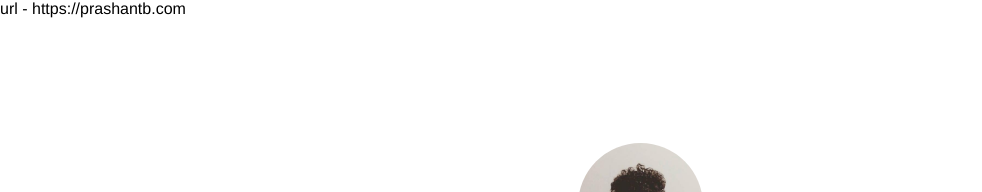
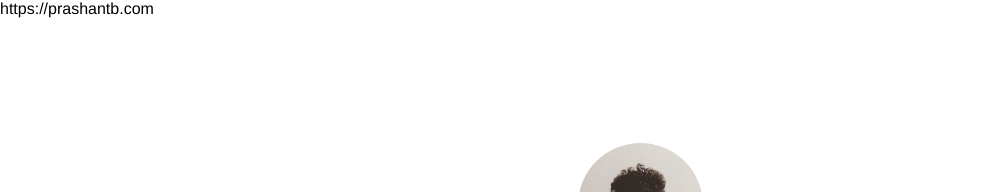
Before and after one commit to prashantbaid/prashantbaid.github.io, a Jekyll site: the page built from index.html, in a window 1280 px wide. Shown: the top 192 px of the page, without its empty margins (0-982 px from the left). Built offline with Jekyll 4.4.1, drawn with Linux system fonts in a browser that asks for light colours.

Commit message:
update post

```diff
--- a/_layouts/default.html
+++ b/_layouts/default.html
@@ -24,7 +24,7 @@ layout: compress
     <style>{% include main.css %}</style>
 </head>
 <body>
-    url - {{site.github.url}}
+    {{site.github.url}}
     <div class="wrapper">
         {% if page.tag %}
             <div class="post">
```
Also changed, not shown: _posts/2016-11-13-girl-with-a-pearl-earring.html (+1 -1 lines).
